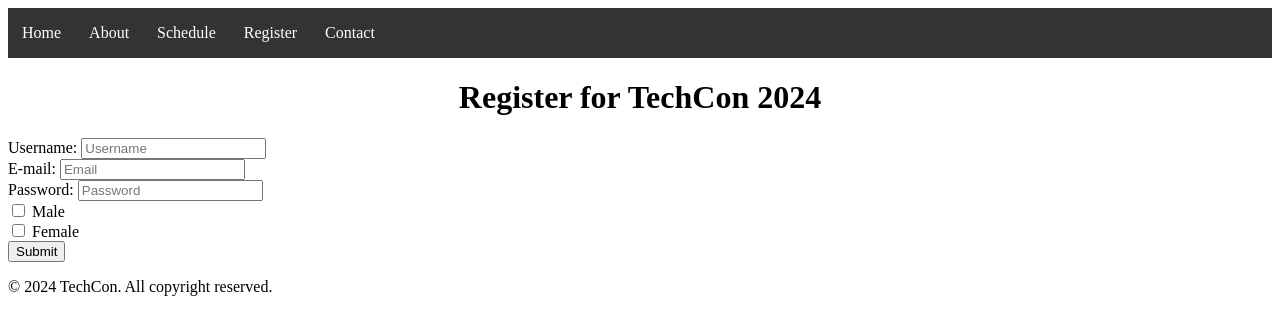
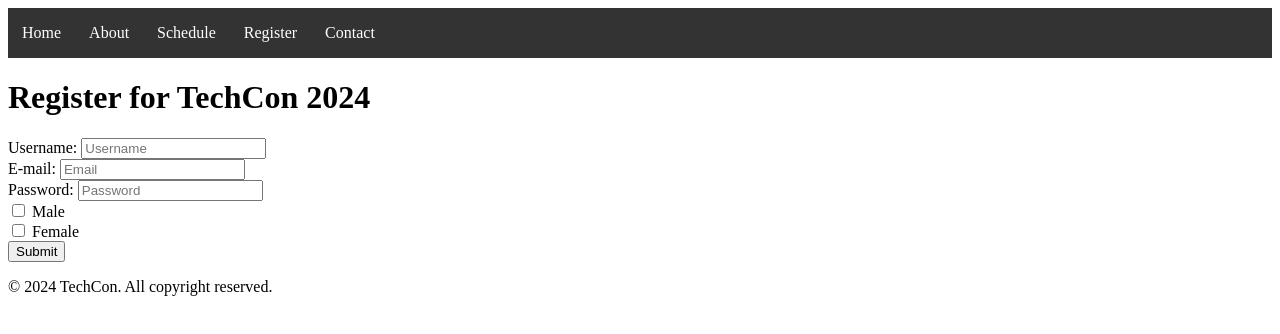
Before and after one commit to Abd-UlRahman-Khalid/TechCon_HTML, a plain HTML site: page techcon_website/register.html in a window 1280 px wide. Drawn offline with Linux system fonts and the light colour scheme.

Commit message:
adding <h1>Register for TechCon 2024</h1>

```diff
--- a/techcon_website/register.html
+++ b/techcon_website/register.html
@@ -42,7 +42,7 @@
           <li><a href="contact.html">Contact</a></li>
         </ul>
       </nav>
-      <h1><center>Register for TechCon 2024</center></h1>
+      <h1>Register for TechCon 2024</h1>
     </header>
 
     <main>
```
